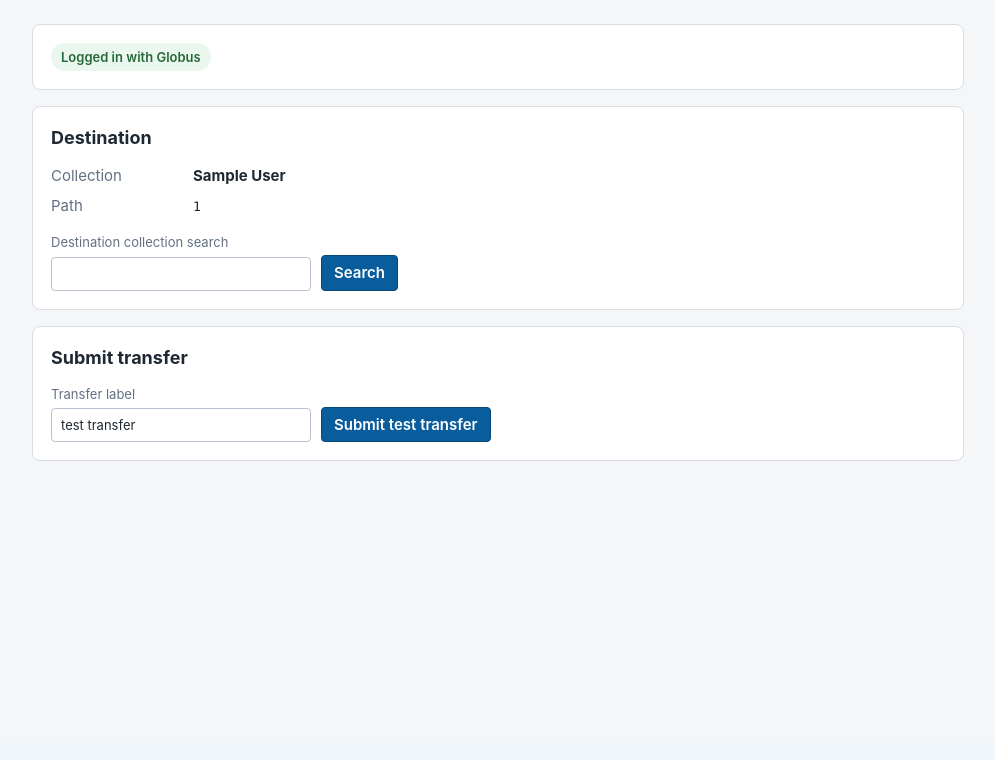
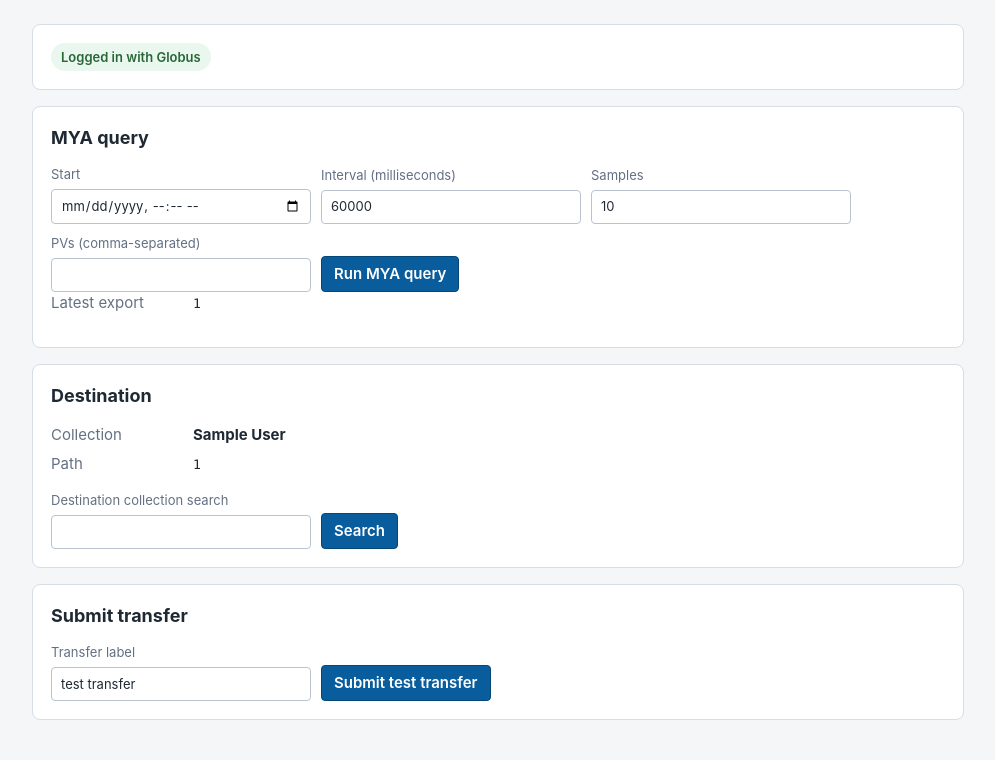
Before and after one commit to RaiqaRasool/amsc-d2.2, a Flask app: page / in a window 1280 px wide. Shown: the part 62-822 px from the top of the page, without its empty margins (142-1137 px from the left). Before the commit the page ends 523 px from the top, so only its background shows below. Run offline with Flask 3, Linux system fonts and the light colour scheme; the visitor is signed in with stand-in values (Sample User, id 1).

Commit message:
feat(mya): export MySampler queries to CSV

```diff
--- a/app.py
+++ b/app.py
@@ -1,17 +1,22 @@
 import os
 import posixpath
 import secrets
+import uuid
+from datetime import datetime
 
 import globus_sdk
 from dotenv import load_dotenv
-from flask import Flask, redirect, render_template, request, session, url_for
+from flask import Flask, flash, redirect, render_template, request, session, url_for
 from globus_sdk.exc import GlobusAPIError
 from globus_sdk.scopes import GCSCollectionScopes, TransferScopes
+
+from mya_query import run_mysampler
 
 load_dotenv()
 
 TRANSFER_RESOURCE_SERVER = "transfer.api.globus.org"
 TRANSFER_LABEL_PREFIX = "AmSC MYA Delivery - "
+MYA_OUTPUT_DIR = "/mya-output"
 
 # ponytail: in-memory state store for local dev; use server-side session storage
 # if this runs with multiple processes or restarts between login and callback.
@@ -149,6 +154,7 @@ def index():
         destination_collection_id=session.get("destination_collection_id"),
         destination_collection_name=session.get("destination_collection_name"),
         destination_path=session.get("destination_path"),
+        source_path=session.get("source_path"),
         transfers=app_transfers(client) if client is not None else [],
     )
 
@@ -216,6 +222,40 @@ def search_collections():
         client.endpoint_search(filter_fulltext=query, filter_non_functional=False)
     )[:10]
     return render_template("collection_search.html", query=query, results=results)
+
+
+@app.post("/mya/query")
+def query_mya():
+    if transfer_client() is None:
+        return redirect(url_for("login"))
+
+    try:
+        start = datetime.fromisoformat(request.form.get("start", ""))
+        interval = int(request.form.get("interval", ""))
+        num_samples = int(request.form.get("num_samples", ""))
+        pvlist = [
+            pv.strip()
+            for pv in request.form.get("pvlist", "").split(",")
+            if pv.strip()
+        ]
+        if interval <= 0 or num_samples <= 0 or not pvlist:
+            raise ValueError
+    except ValueError:
+        return "Invalid MYA query parameters.", 400
+
+    data = run_mysampler(start, interval, num_samples, pvlist)
+    filename = f"mya-{uuid.uuid4()}.csv"
+    output_path = os.path.join(MYA_OUTPUT_DIR, filename)
+    source_path = posixpath.join(
+        required_env("SOURCE_DIRECTORY").rstrip("/") or "/",
+        filename,
+    )
+    os.makedirs(MYA_OUTPUT_DIR, exist_ok=True)
+    data.to_csv(output_path)
+    session["source_path"] = source_path
+
+    flash(f"MYA export created with {len(data)} rows: {filename}")
+    return redirect(url_for("index"))
 
 
 @app.get("/collections/<collection_id>/browse")
@@ -290,9 +330,11 @@ def submit_transfer():
         return redirect(url_for("login"))
 
     source_collection_id = required_env("SOURCE_COLLECTION_ID")
-    source_path = required_env("SOURCE_PATH")
+    source_path = session.get("source_path")
     destination_collection_id = session.get("destination_collection_id")
     destination_folder = session.get("destination_path")
+    if not source_path:
+        return "Run a MYA query before submitting a transfer.", 400
     if not destination_collection_id or not destination_folder:
         return "Choose a destination folder before submitting a transfer.", 400
 
--- a/requirements.txt
+++ b/requirements.txt
@@ -1,3 +1,4 @@
 Flask==3.1.3
 globus-sdk==4.8.1
+jlab-archiver-client==2.0.1
 python-dotenv==1.2.2
--- a/templates/index.html
+++ b/templates/index.html
@@ -20,6 +20,42 @@
         {% if logged_in %}
           <section class="panel">
             <span class="status">Logged in with Globus</span>
+          </section>
+
+          <section class="panel">
+            <h2>MYA query</h2>
+            <form action="{{ url_for('query_mya') }}" method="post" class="form-row">
+              <label>
+                Start
+                <input type="datetime-local" name="start" required>
+              </label>
+              <label>
+                Interval (milliseconds)
+                <input type="number" name="interval" min="1" value="60000" required>
+              </label>
+              <label>
+                Samples
+                <input type="number" name="num_samples" min="1" value="10" required>
+              </label>
+              <label>
+                PVs (comma-separated)
+                <input name="pvlist" required>
+              </label>
+              <button type="submit">Run MYA query</button>
+            </form>
+
+            {% for message in get_flashed_messages() %}
+              <p><span class="status">{{ message }}</span></p>
+            {% endfor %}
+
+            {% if source_path %}
+              <dl class="meta">
+                <div class="meta-row">
+                  <dt>Latest export</dt>
+                  <dd><code>{{ source_path }}</code></dd>
+                </div>
+              </dl>
+            {% endif %}
           </section>
 
           <section class="panel">
@@ -48,7 +84,7 @@
             </form>
           </section>
 
-          {% if destination_collection_id and destination_path %}
+          {% if source_path and destination_collection_id and destination_path %}
             <section class="panel">
               <h2>Submit transfer</h2>
               <form action="{{ url_for('submit_transfer') }}" method="post" class="form-row">
```
Also changed, not shown: mya_query.py (added, +18 -0 lines), README.md, 1 other file.
